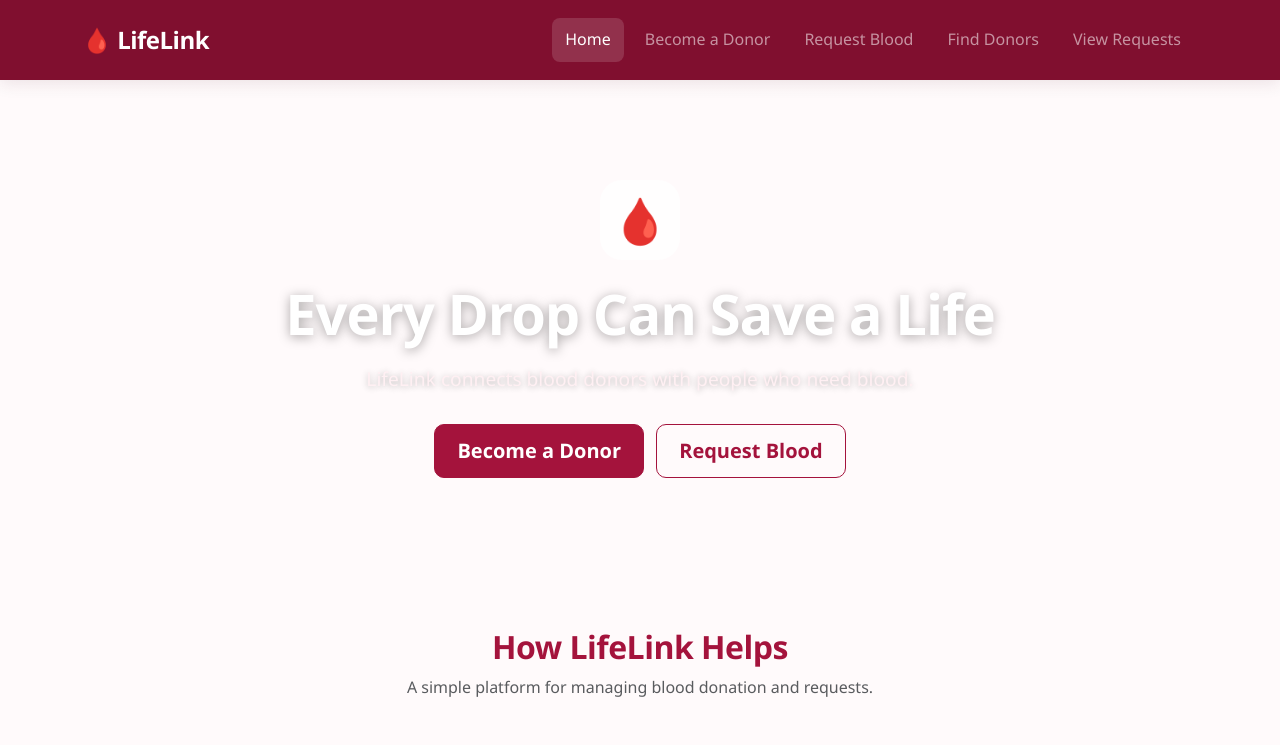
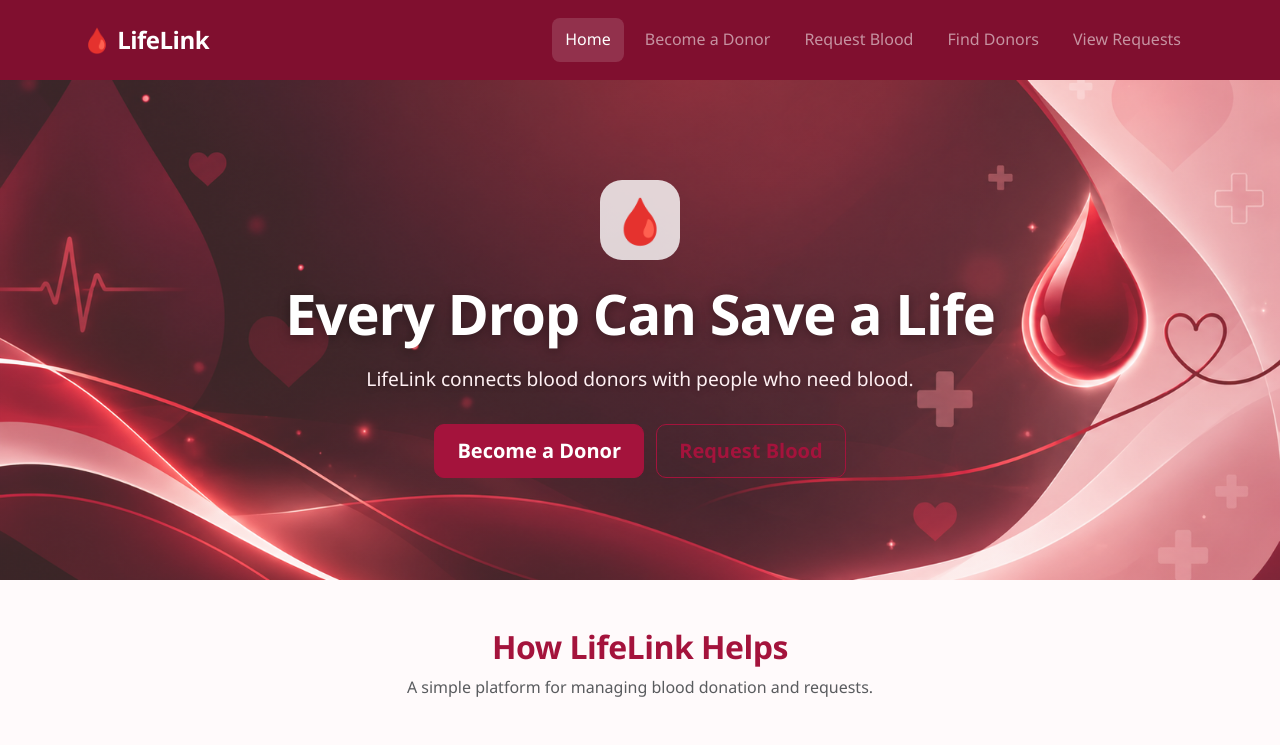
Before and after one commit to CathereneShanu/LifeLink-Blood-Management-System, a website: page index.html in a window 1280 px wide. Shown: the top 745 px of the page. Drawn offline with nearby package versions, Linux system fonts and the light colour scheme.

Commit message:
Update style.css

```diff
--- a/style.css
+++ b/style.css
@@ -66,7 +66,7 @@ body {
             rgba(255, 250, 251, 0.15),
             rgba(255, 250, 251, 0.15)
         ),
-        url("./images/lifelink-bg.png") center center / cover no-repeat;
+        url("./lifelink-bg.png") center center / cover no-repeat;
     color: var(--text);
     padding: 100px 20px;
     min-height: 500px;
```
